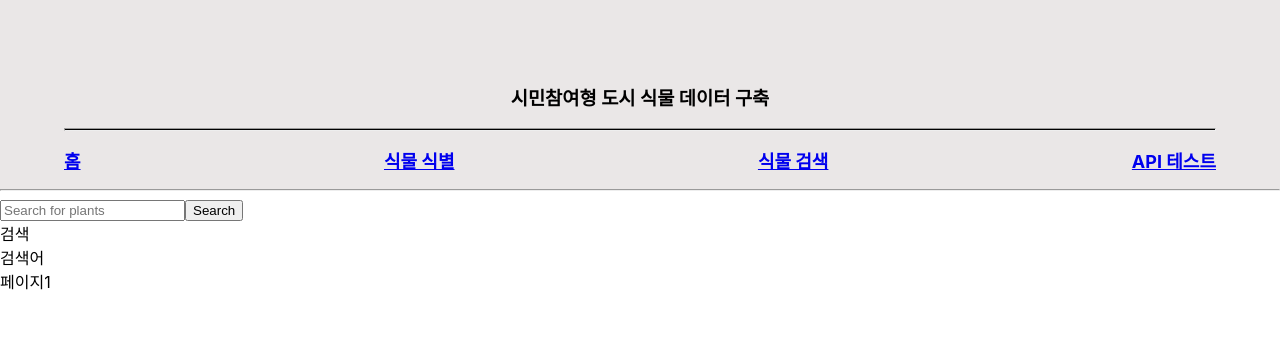
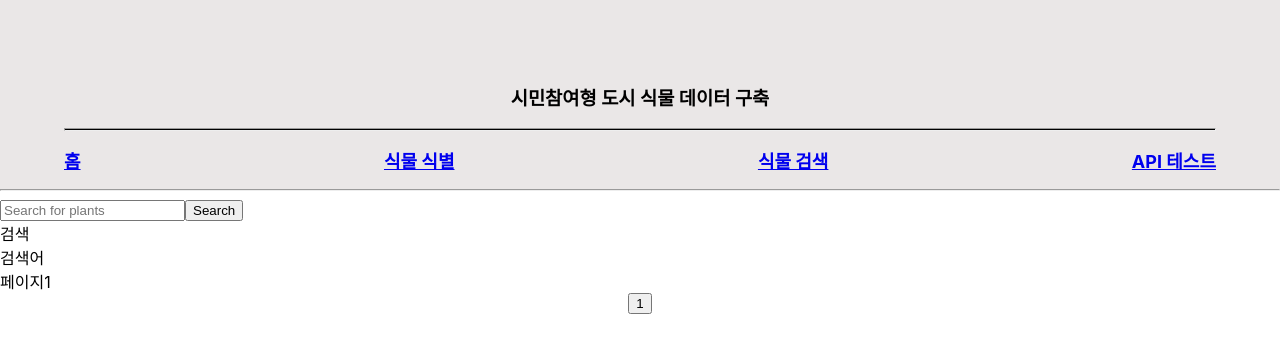
Before and after one commit to haxr369/fullstack-fastapi-mysql-react, a React (Create React App) app in the folder frontend/living-front/: page /plantList in a window 1280 px wide. Shown: the top 352 px of the page. Built offline with nearby package versions, Linux system fonts and the light colour scheme.

Commit message:
api로 Plantlist 받을 준비

```diff
--- a/frontend/living-front/src/pages/dictionary/Plants.js
+++ b/frontend/living-front/src/pages/dictionary/Plants.js
@@ -17,6 +17,7 @@ const Plants = () => {
                                         'dfhfbh','abc','bcd','기본 값','dfv','dfgs','dsfs','dfhfbh',
                                         'dfhfbh','abc','bcd','기본 값','dfv','기본 값','dfgs','dsfs','dfhdsfds']); // 식물 데이터
   const [currentPage, setCurrentPage] = useState(1); // 현재 페이지 번호
+  const [totalPage, setTotalPage] = useState(1); // 현재 페이지 번호
   const [searchTemp, setSearchTemp] = useState(''); // 임시 검색어
   const [searchQuery, setSearchQuery] = useState(''); // 검색어
 
@@ -82,7 +83,7 @@ const Plants = () => {
         {plants.length > 0 && (
             <Pagination
                 itemsPerPage={10}
-                totalPages={parseInt(plants.length/10)}
+                totalPages={totalPage}
                 currentPage={currentPage}
                 onPageChange={handlePageChange}
             />)}
```
